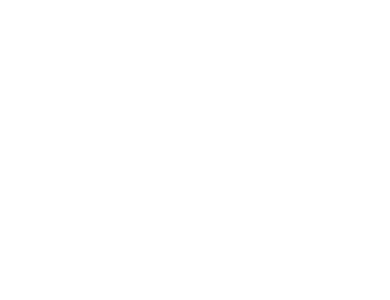
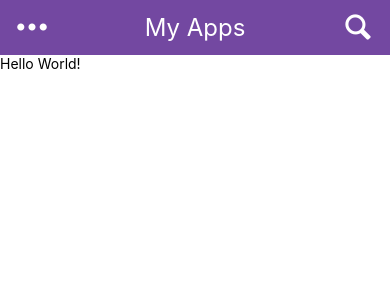
Before and after one commit to guilhermesandi/githubapi-reactnative, a React Native app: screen / in a window 390 px wide. Shown: the top 300 px of the page. Built offline with nearby package versions, Linux system fonts and the light colour scheme.

Commit message:
Create Navbar

```diff
--- a/package.json
+++ b/package.json
@@ -18,7 +18,9 @@
     "eslint-plugin-react": "^7.21.5",
     "eslint-plugin-react-hooks": "^4",
     "react": "16.13.1",
-    "react-native": "0.63.4"
+    "react-native": "0.63.4",
+    "react-native-vector-icons": "^8.1.0",
+    "styled-components": "^5.2.1"
   },
   "devDependencies": {
     "@babel/core": "^7.8.4",
@@ -26,7 +28,9 @@
     "@react-native-community/eslint-config": "^1.1.0",
     "@types/jest": "^25.2.3",
     "@types/react-native": "^0.63.2",
+    "@types/react-native-vector-icons": "^6.4.6",
     "@types/react-test-renderer": "^16.9.2",
+    "@types/styled-components-react-native": "^5.1.1",
     "babel-jest": "^25.1.0",
     "eslint": "6.8.0",
     "eslint-config-prettier": "^8.1.0",
--- a/src/App.tsx
+++ b/src/App.tsx
@@ -1,11 +1,13 @@
 import React from 'react';
-import {View, StatusBar} from 'react-native';
+import { View, StatusBar } from 'react-native';
+
+import Dashboard from './pages/Dashboard';
 
 const App: React.FC = () => (
-  <>
+  <View style={{ flex: 1, backgroundColor: '#ffffff' }}>
     <StatusBar barStyle="light-content" backgroundColor="#7348a1" />
-    <View style={{flex: 1, backgroundColor: '#ffffff'}} />
-  </>
+    <Dashboard />
+  </View>
 );
 
 export default App;
--- /dev/null
+++ b/src/components/Navbar/index.tsx
@@ -0,0 +1,17 @@
+import React from 'react';
+
+import Icon from 'react-native-vector-icons/Entypo';
+
+import { Container, Page } from './styles';
+
+const Navbar: React.FC = () => {
+  return (
+    <Container>
+      <Icon name="dots-three-horizontal" size={32} color="#fff" />
+      <Page>My Apps</Page>
+      <Icon name="magnifying-glass" size={32} color="#fff" />
+    </Container>
+  );
+};
+
+export default Navbar;
--- /dev/null
+++ b/src/components/Navbar/styles.ts
@@ -0,0 +1,18 @@
+import styled from 'styled-components/native';
+
+export const Container = styled.View`
+  display: flex;
+  flex-direction: row;
+  justify-content: space-between;
+  align-items: center;
+
+  background: #7348a1;
+
+  padding: 10px 16px;
+`;
+
+export const Page = styled.Text`
+  color: #fff;
+
+  font-size: 24px;
+`;
--- /dev/null
+++ b/src/pages/Dashboard/index.tsx
@@ -0,0 +1,16 @@
+import React from 'react';
+
+import { Container } from './styles';
+
+import Navbar from '../../components/Navbar';
+
+const Dashboard: React.FC = () => {
+  return (
+    <>
+      <Navbar />
+      <Container>Hello World!</Container>
+    </>
+  );
+};
+
+export default Dashboard;
--- /dev/null
+++ b/src/pages/Dashboard/styles.ts
@@ -0,0 +1,3 @@
+import styled from 'styled-components/native';
+
+export const Container = styled.Text``;
```
Also changed, not shown: .eslintrc.json, .prettierrc.js (deleted), 2 other files (tests, documents, lock files or other folders).
